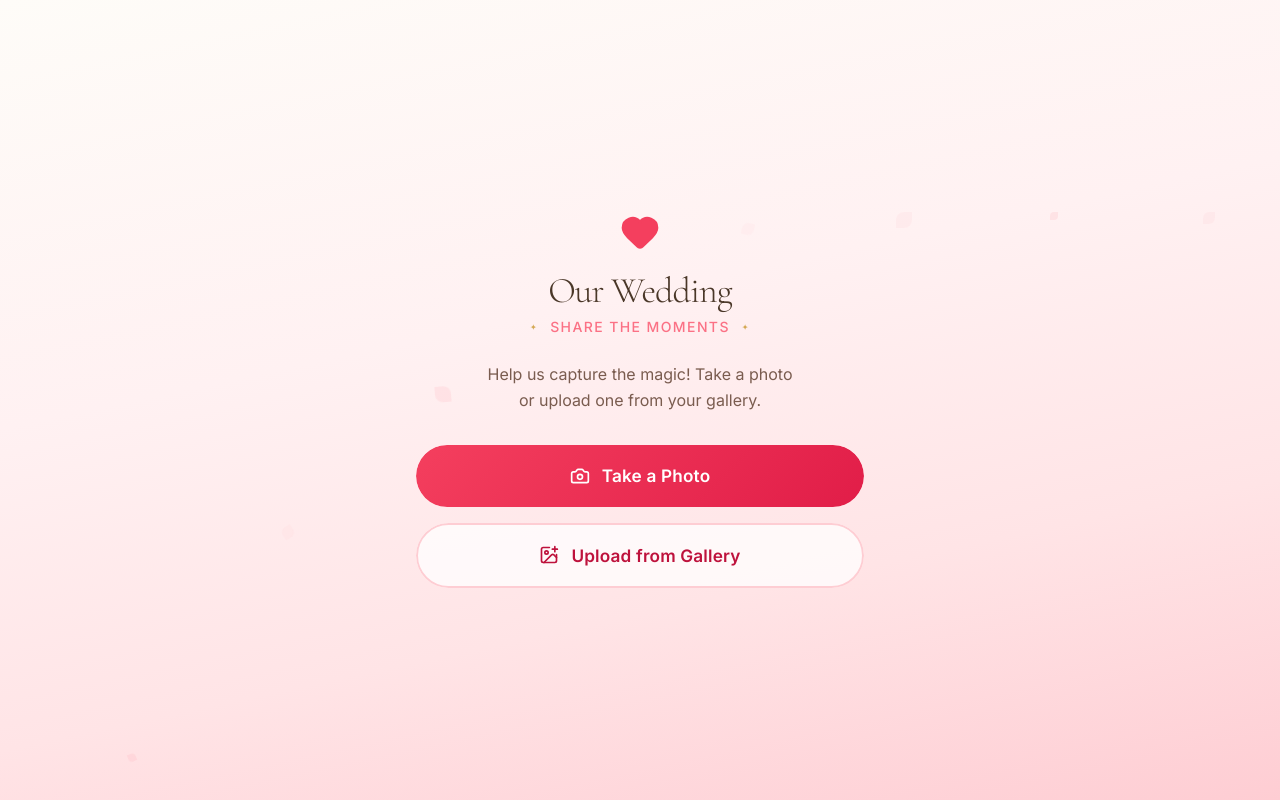
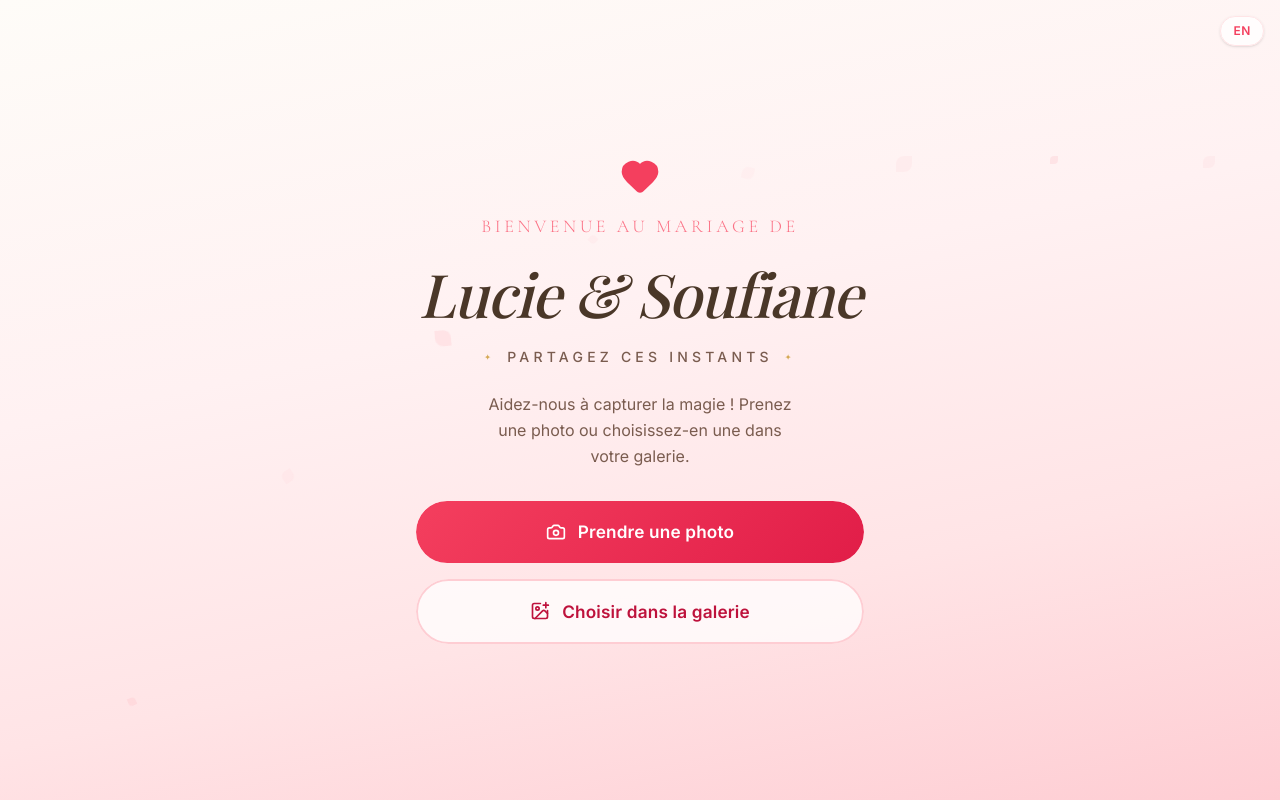
Before and after one commit to Splnx-glitch/app-photo, a Next.js app: page / in a window 1280 px wide. Built offline with nearby package versions, Linux system fonts and the light colour scheme; no server answers.

Commit message:
Translation to fr

```diff
--- a/src/app/layout.tsx
+++ b/src/app/layout.tsx
@@ -1,11 +1,19 @@
 import type { Metadata, Viewport } from "next";
-import { Cormorant_Garamond, Inter } from "next/font/google";
+import { Cormorant_Garamond, Playfair_Display, Inter } from "next/font/google";
 import "./globals.css";
+
+const playfair = Playfair_Display({
+  subsets: ["latin"],
+  weight: ["400", "500", "600", "700", "800", "900"],
+  variable: "--font-playfair",
+  display: "swap",
+});
 
 const cormorant = Cormorant_Garamond({
   subsets: ["latin"],
   weight: ["300", "400", "500", "600", "700"],
   variable: "--font-cormorant",
+  style: ["normal", "italic"],
   display: "swap",
 });
 
@@ -23,7 +31,7 @@ export const viewport: Viewport = {
 };
 
 export const metadata: Metadata = {
-  title: "Our Wedding — Share Your Photos",
+  title: "Lucie & Soufiane's Wedding",
   description:
     "Help us capture the memories! Upload your photos from our special day directly to our shared album.",
   robots: "noindex, nofollow",
@@ -36,8 +44,8 @@ export default function RootLayout({
 }>) {
   return (
     <html
-      lang="en"
-      className={`${cormorant.variable} ${inter.variable} h-full`}
+      lang="fr"
+      className={`${playfair.variable} ${cormorant.variable} ${inter.variable} h-full`}
     >
       <body className="min-h-full flex flex-col antialiased">{children}</body>
     </html>
--- a/src/app/page.tsx
+++ b/src/app/page.tsx
@@ -36,6 +36,47 @@ function Petals() {
   );
 }
 
+const TRANSLATIONS = {
+  fr: {
+    title: "Bienvenue au mariage de",
+    names: "Lucie & Soufiane",
+    subtitle: "Partagez ces instants",
+    instruction: "Aidez-nous à capturer la magie ! Prenez une photo ou choisissez-en une dans votre galerie.",
+    takePhoto: "Prendre une photo",
+    uploadGallery: "Choisir dans la galerie",
+    uploadPhoto: "Envoyer la photo",
+    chooseAnother: "En choisir une autre",
+    uploading: "Envoi en cours...",
+    savingMemory: "Sauvegarde de votre magnifique souvenir...",
+    savingDrive: "Enregistrement...",
+    thankYou: "Merci !",
+    thankYouDesc: "Votre photo a bien été enregistrée. Nous sommes ravis que vous soyez là pour célébrer avec nous !",
+    viewAlbum: "Voir l'album partagé",
+    uploadAnother: "Envoyer une autre photo",
+    errorGeneric: "Une erreur s'est produite. Veuillez réessayer.",
+    errorNetwork: "Erreur réseau lors de l'envoi. Veuillez réessayer."
+  },
+  en: {
+    title: "Welcome to the wedding of",
+    names: "Lucie & Soufiane",
+    subtitle: "Share the Moments",
+    instruction: "Help us capture the magic! Take a photo or upload one from your gallery.",
+    takePhoto: "Take a Photo",
+    uploadGallery: "Upload from Gallery",
+    uploadPhoto: "Upload Photo",
+    chooseAnother: "Choose Another",
+    uploading: "Uploading...",
+    savingMemory: "Saving your beautiful memory...",
+    savingDrive: "Saving to Drive...",
+    thankYou: "Thank You!",
+    thankYouDesc: "Your photo has been saved. We're so grateful you're here to celebrate with us!",
+    viewAlbum: "View Shared Album",
+    uploadAnother: "Upload Another Photo",
+    errorGeneric: "Something went wrong. Please try again.",
+    errorNetwork: "Network error occurred during upload. Please try again."
+  }
+};
+
 // --- Main Page Component -----------------------------------
 export default function Home() {
   const [file, setFile] = useState<File | null>(null);
@@ -43,7 +84,9 @@ export default function Home() {
   const [screen, setScreen] = useState<Screen>("idle");
   const [error, setError] = useState<string | null>(null);
   const [uploadProgress, setUploadProgress] = useState(0);
-  const [uploadStatus, setUploadStatus] = useState("Uploading...");
+  const [lang, setLang] = useState<"fr" | "en">("fr");
+
+  const t = TRANSLATIONS[lang];
 
   const albumUrl = process.env.NEXT_PUBLIC_ALBUM_URL || "#";
 
@@ -85,7 +128,6 @@ export default function Home() {
     setScreen("uploading");
     setError(null);
     setUploadProgress(0);
-    setUploadStatus("Uploading...");
 
     const formData = new FormData();
     formData.append("file", file);
@@ -98,10 +140,6 @@ export default function Home() {
         const percentComplete = Math.round((event.loaded / event.total) * 100);
         // Cap the visual progress at 90% because the last 10% is the server talking to Google Drive
         setUploadProgress(Math.min(percentComplete, 90));
-
-        if (percentComplete === 100) {
-          setUploadStatus("Processing...");
-        }
       }
     };
 
@@ -123,7 +161,7 @@ export default function Home() {
     };
 
     xhr.onerror = () => {
-      setError("Network error occurred during upload. Please try again.");
+      setError(t.errorNetwork);
       setScreen("preview");
     };
 
@@ -145,6 +183,16 @@ export default function Home() {
     <main className="relative flex flex-1 flex-col items-center justify-center px-5 py-10">
       <Petals />
 
+      {/* Language Toggle */}
+      <div className="absolute top-4 right-4 z-50">
+        <button
+          onClick={() => setLang(lang === "fr" ? "en" : "fr")}
+          className="bg-white/80 backdrop-blur-md px-3 py-1.5 rounded-full text-xs font-semibold tracking-wider text-rose-500 shadow-sm border border-rose-100 hover:bg-rose-50 transition-colors"
+        >
+          {lang === "fr" ? "EN" : "FR"}
+        </button>
+      </div>
+
       <div className="relative z-10 w-full max-w-md mx-auto">
         {/* --- IDLE SCREEN ------------------------------- */}
         {screen === "idle" && (
@@ -156,20 +204,25 @@ export default function Home() {
                 style={{ color: "#f43f5e" }}
                 fill="#f43f5e"
               />
-              <h1
-                className="text-4xl font-light tracking-tight leading-tight mb-1"
+              <p
+                className="text-lg font-light tracking-[0.2em] uppercase text-rose-400 mb-4"
                 style={{ fontFamily: "var(--font-cormorant)" }}
               >
-                Our Wedding
+                {t.title}
+              </p>
+              <h1
+                className="text-5xl md:text-6xl font-medium tracking-tight leading-tight mb-4 italic"
+                style={{ fontFamily: "var(--font-playfair)" }}
+              >
+                {t.names}
               </h1>
-              <p className="ornament text-sm tracking-widest uppercase text-rose-400 font-medium mt-1">
-                Share the Moments
+              <p className="ornament text-sm tracking-[0.3em] uppercase text-[#7a5c4f] font-medium mt-2">
+                {t.subtitle}
               </p>
             </div>
 
             <p className="animate-fade-in-up-delay text-base text-[#7a5c4f] mt-4 mb-8 max-w-xs leading-relaxed">
-              Help us capture the magic! Take a photo or upload one from your
-              gallery.
+              {t.instruction}
             </p>
 
             {/* Action Buttons */}
@@ -187,7 +240,7 @@ export default function Home() {
                 />
                 <div className="btn-primary pointer-events-none">
                   <Camera className="w-5 h-5" />
-                  Take a Photo
+                  {t.takePhoto}
                 </div>
               </div>
 
@@ -203,7 +256,7 @@ export default function Home() {
                 />
                 <div className="btn-secondary pointer-events-none">
                   <ImagePlus className="w-5 h-5" />
-                  Upload from Gallery
+                  {t.uploadGallery}
                 </div>
               </div>
             </div>
@@ -235,14 +288,14 @@ export default function Home() {
                 className="btn-primary"
               >
                 <Upload className="w-5 h-5" />
-                Upload Photo
+                {t.uploadPhoto}
               </button>
               <button
                 id="retake-button"
                 onClick={handleReset}
                 className="btn-secondary"
               >
-                Choose Another
+                {t.chooseAnother}
               </button>
             </div>
           </div>
@@ -260,7 +313,7 @@ export default function Home() {
                 className="text-2xl font-light mb-4"
                 style={{ fontFamily: "var(--font-cormorant)" }}
               >
-                {uploadStatus}
+                {uploadProgress >= 90 ? t.savingDrive : t.uploading}
               </p>
 
               {/* Progress Bar Container */}
@@ -273,7 +326,7 @@ export default function Home() {
 
               <div className="flex justify-between w-full text-xs text-[#7a5c4f] font-medium px-1">
                 <span>{uploadProgress}%</span>
-                {uploadProgress >= 90 && <span className="animate-pulse">Saving to Drive...</span>}
+                {uploadProgress >= 90 && <span className="animate-pulse">{t.savingDrive}</span>}
               </div>
             </div>
           </div>
@@ -298,11 +351,10 @@ export default function Home() {
                 className="text-3xl font-light mb-2"
                 style={{ fontFamily: "var(--font-cormorant)" }}
               >
-                Thank You!
+                {t.thankYou}
               </h2>
               <p className="text-[#7a5c4f] mb-6 max-w-xs leading-relaxed">
-                Your photo has been saved. We&apos;re so grateful you&apos;re
-                here to celebrate with us!
+                {t.thankYouDesc}
               </p>
 
               {albumUrl !== "#" && (
@@ -313,7 +365,7 @@ export default function Home() {
                   className="btn-secondary mb-3"
                 >
                   <ExternalLink className="w-5 h-5" />
-                  View Shared Album
+                  {t.viewAlbum}
                 </a>
               )}
 
@@ -323,7 +375,7 @@ export default function Home() {
                 className="btn-primary"
               >
                 <Camera className="w-5 h-5" />
-                Upload Another Photo
+                {t.uploadAnother}
               </button>
             </div>
           </div>
```
